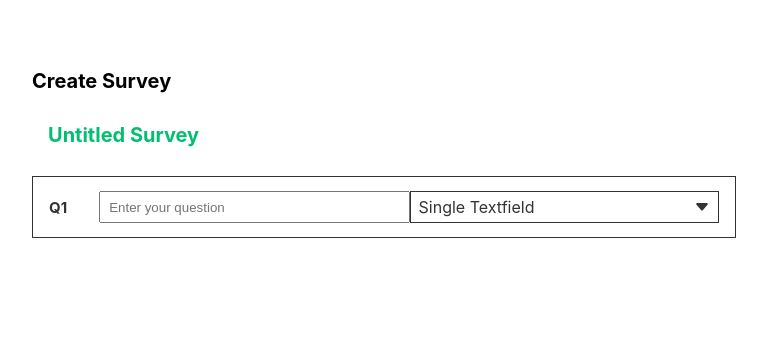
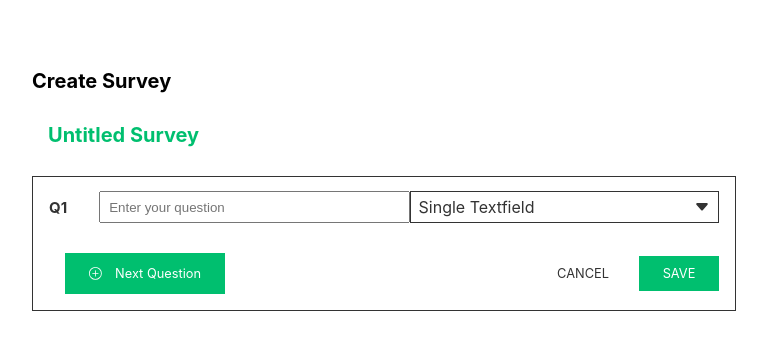
Before and after one commit to asendice/survey, a React (Create React App) app: page /create in a window 1280 px wide. Shown: the top 350 px of the page, without its empty margins (256-1023 px from the left). Built offline with nearby package versions, Linux system fonts and the light colour scheme.

Commit message:
add question

```diff
--- a/src/components/create-page/add-question.js
+++ b/src/components/create-page/add-question.js
@@ -1,6 +1,14 @@
 import classes from "./add-question.module.css";
 import { useState } from "react";
-import { BsFillCaretDownFill, BsListUl, BsCheck2Square, BsTextareaResize, BsInputCursorText } from "react-icons/bs";
+import {
+  BsFillCaretDownFill,
+  BsListUl,
+  BsCheck2Square,
+  BsTextareaResize,
+  BsInputCursorText,
+  BsPlusCircle
+} from "react-icons/bs";
+import Button from "../utils/button";
 
 function AddQuestion() {
   const [open, setOpen] = useState(false);
@@ -14,20 +22,48 @@ function AddQuestion() {
 
   return (
     <div className={classes.container}>
+      <div className={classes.content}>
         <h2>Q1</h2>
         <div className={classes.inputs}>
-        <input type="text" placeholder="Enter your question" className={classes.questionInput}/>
+          <input
+            type="text"
+            placeholder="Enter your question"
+            className={classes.questionInput}
+            onChange={(e) => setTitle(e.target.value)}
+          />
           <div className={classes.dropdown} onClick={() => setOpen(!open)}>
             <p>{type}</p> <BsFillCaretDownFill />
           </div>
-        {open && <div className={classes.dropdownContent}>
+          {open && (
+            <div className={classes.dropdownContent}>
               <ul>
-            <li onClick={() => updateType("Single Textfield")}><BsInputCursorText /><p>Single Textfield</p></li>
-            <li onClick={() => updateType("Comment Textfield")}><BsTextareaResize /><p>Comment Textfield</p></li>
-            <li onClick={() => updateType("Multiple Choice")}><BsListUl /><p>Multiple Choice</p></li>
-            <li onClick={() => updateType("Checkbox")}><BsCheck2Square /><p>Checkbox</p></li>
+                <li onClick={() => updateType("Single Textfield")}>
+                  <BsInputCursorText />
+                  <p>Single Textfield</p>
+                </li>
+                <li onClick={() => updateType("Comment Textfield")}>
+                  <BsTextareaResize />
+                  <p>Comment Textfield</p>
+                </li>
+                <li onClick={() => updateType("Multiple Choice")}>
+                  <BsListUl />
+                  <p>Multiple Choice</p>
+                </li>
+                <li onClick={() => updateType("Checkbox")}>
+                  <BsCheck2Square />
+                  <p>Checkbox</p>
+                </li>
               </ul>
-        </div>}
+            </div>
+          )}
+        </div>
+      </div>
+      <div className={classes.actionBtns}>
+        <div className={classes.nextquestion}><BsPlusCircle /><p>Next Question</p></div>
+        <div className={classes.savencancel}>
+          <Button cancel={true}>CANCEL</Button>
+          <Button>SAVE</Button>
+        </div>
       </div>
     </div>
   );
--- a/src/components/create-page/add-question.module.css
+++ b/src/components/create-page/add-question.module.css
@@ -1,11 +1,16 @@
 .container {
-  width: 100%;
-  padding: .5rem 1rem;
   display: flex;
+  flex-direction: column;
   align-items: center;
   border: solid 1px #333;
   color: #333;
+}
 
+.content {
+  display: flex;
+  align-items: center;
+  width: 100%;
+  padding: .5rem 1rem;
 }
 
 .inputs {
@@ -67,3 +72,32 @@
   font-size: 1rem;
   color: #333;
 }
+.actionBtns {
+  height: 100%;
+  width: 100%;
+  margin-top: 1rem;
+  margin-bottom: 1rem;
+  display: flex;
+  align-items: center;
+  justify-content: space-between;
+}
+
+.nextquestion {
+  margin-left: 2rem;
+  background-color: #00bf6f;
+  padding: 0rem 1.5rem;
+  color: #fff;
+  width: 10rem;
+  font-size: .8rem;
+  display: flex;
+  align-items: center;
+  justify-content: space-between;
+}
+
+.savencancel {
+  height: 100%;
+  display: flex;
+  align-items: center;
+  gap: 1rem;
+  margin-right: 1rem;
+}
--- a/src/components/utils/button.module.css
+++ b/src/components/utils/button.module.css
@@ -1,10 +1,9 @@
 .container {
   color: #fff;
   background-color: #00bf6f;
-  padding: .5rem 1rem;
-  border-radius: .2rem;
+  height: 2.2rem;
   text-decoration: none;
-  width: 5rem;
+  min-width: 5rem;
   display: flex;
   align-items: center;
   justify-content: center;
@@ -15,8 +14,7 @@
 .cancel {
   background-color: #fff;
   color: #333;
-  padding: .5rem 1rem;
-  border-radius: .2rem;
+  height: 2.2rem;
   text-decoration: none;
   width: 5rem;
   display: flex;
```
Lines whose indentation alone changed are shown as unchanged.
